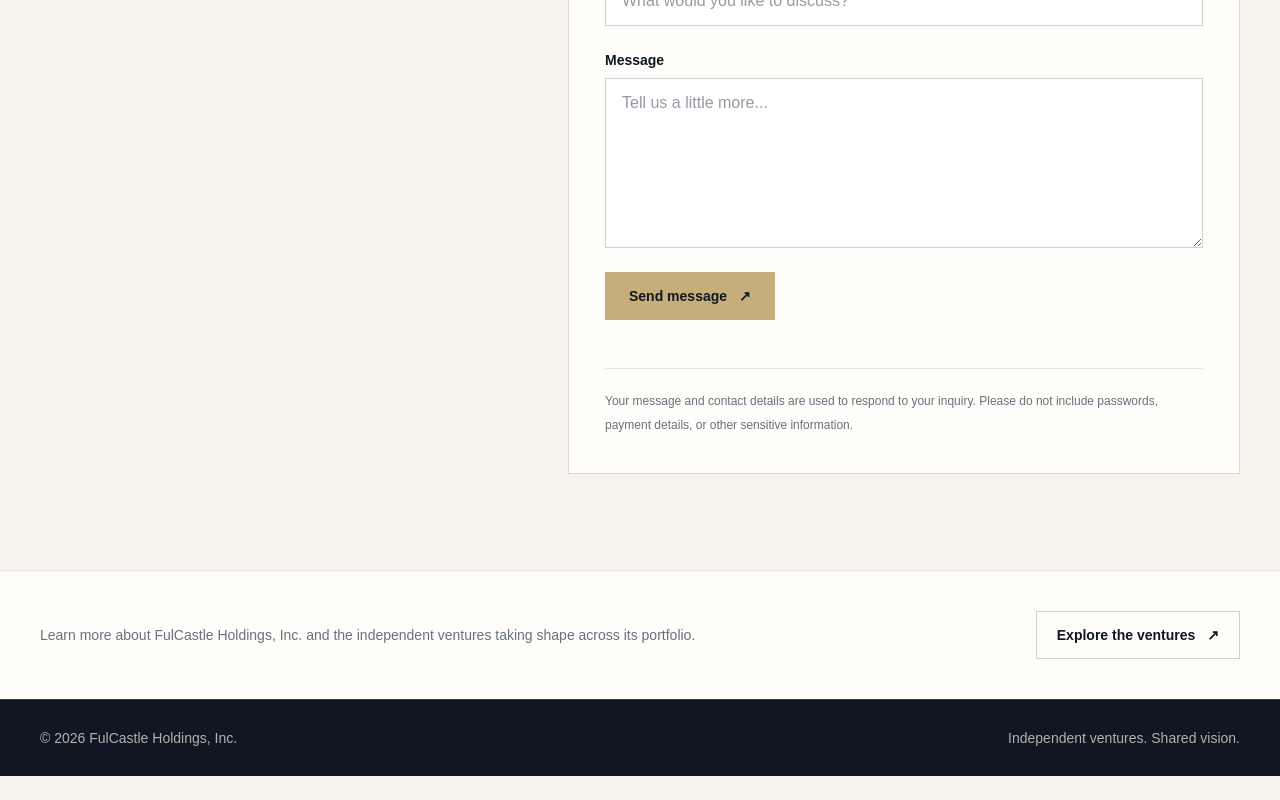
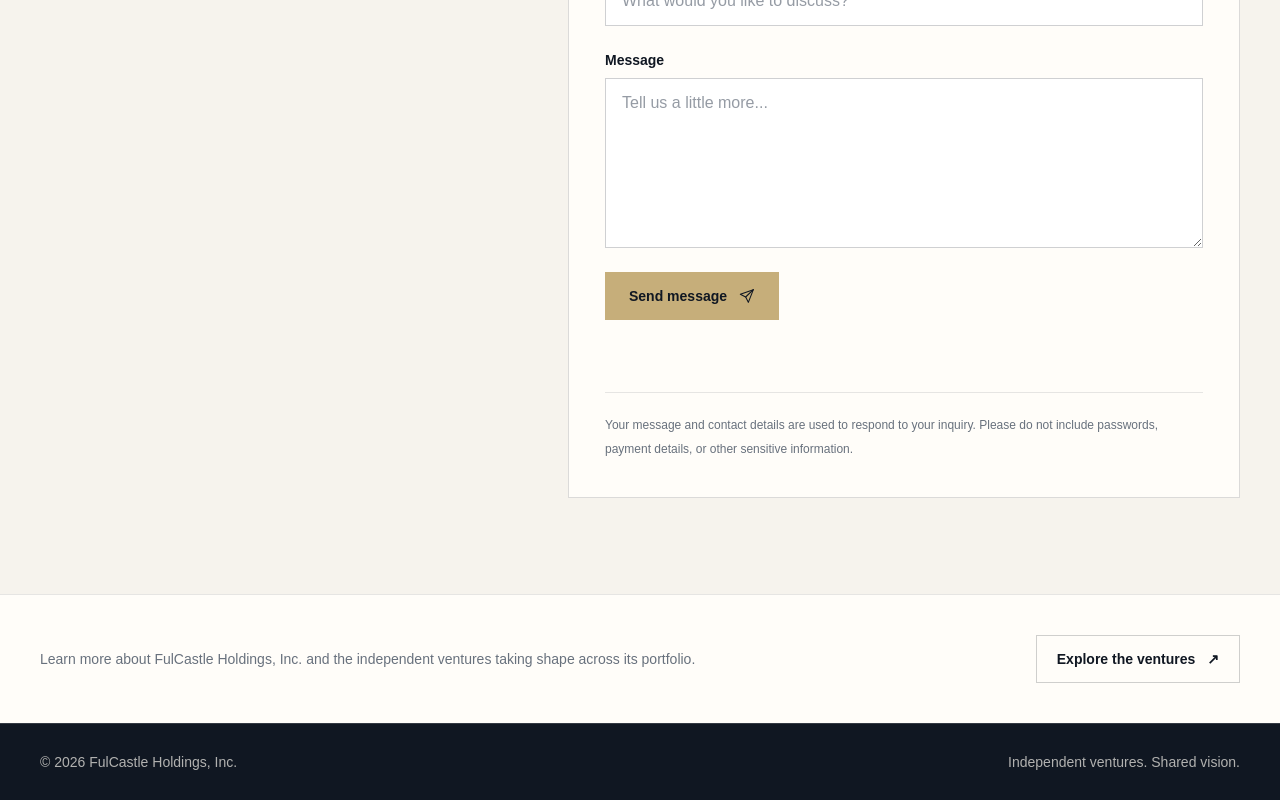
Before and after one commit to StarksDOOM/fulcastle-site, a Next.js app: page /contact in a window 1280 px wide. Shown: the part 1022-1822 px from the top of the page. Before the commit the page ends 1798 px from the top, so only its background shows below. Built offline with nearby package versions, Linux system fonts and the light colour scheme.

Commit message:
feat(contact): add accessible sending and sent button states

```diff
--- a/app/contact/contact-form.tsx
+++ b/app/contact/contact-form.tsx
@@ -6,6 +6,41 @@ type SubmissionState = "idle" | "sending" | "success" | "error";
 
 const fieldClassName =
   "mt-2 block min-h-12 w-full border border-graphite/20 bg-white px-4 py-3 text-base text-graphite placeholder:text-slate/70 focus:border-muted-gold focus:outline-2 focus:outline-offset-2 focus:outline-muted-gold";
+
+function PaperPlaneIcon() {
+  return (
+    <svg aria-hidden="true" className="h-4 w-4" fill="none" viewBox="0 0 24 24">
+      <path
+        d="M21.5 2.5 14 21.5l-4-8-8-4 19.5-7Z"
+        stroke="currentColor"
+        strokeLinecap="round"
+        strokeLinejoin="round"
+        strokeWidth="1.6"
+      />
+      <path
+        d="M21.5 2.5 10 13.5"
+        stroke="currentColor"
+        strokeLinecap="round"
+        strokeLinejoin="round"
+        strokeWidth="1.6"
+      />
+    </svg>
+  );
+}
+
+function CheckIcon() {
+  return (
+    <svg aria-hidden="true" className="h-4 w-4" fill="none" viewBox="0 0 24 24">
+      <path
+        d="m5 12 4.5 4.5L19 7"
+        stroke="currentColor"
+        strokeLinecap="round"
+        strokeLinejoin="round"
+        strokeWidth="2"
+      />
+    </svg>
+  );
+}
 
 export function ContactForm() {
   const [state, setState] = useState<SubmissionState>("idle");
@@ -117,15 +152,36 @@ export function ContactForm() {
       </div>
 
       <button
-        className="inline-flex min-h-12 items-center justify-center gap-3 bg-muted-gold px-6 py-3 text-sm font-semibold text-graphite transition-colors hover:brightness-95 focus-visible:outline-2 focus-visible:outline-offset-4 focus-visible:outline-muted-gold disabled:cursor-not-allowed disabled:opacity-60"
+        aria-busy={state === "sending"}
+        className="inline-flex min-h-12 items-center justify-center gap-3 bg-muted-gold px-6 py-3 text-sm font-semibold text-graphite transition-[filter,transform,background-color] duration-200 hover:brightness-95 focus-visible:outline-2 focus-visible:outline-offset-4 focus-visible:outline-muted-gold disabled:cursor-not-allowed disabled:opacity-60 motion-reduce:transition-none"
         disabled={state === "sending"}
         type="submit"
       >
-        {state === "sending" ? "Sending..." : "Send message"}
-        {state !== "sending" && <span aria-hidden="true">↗</span>}
+        {state === "sending" ? (
+          <>
+            Sending…
+            <span aria-hidden="true" className="motion-safe:animate-pulse">
+              <PaperPlaneIcon />
+            </span>
+          </>
+        ) : state === "success" ? (
+          <>
+            Sent!
+            <CheckIcon />
+          </>
+        ) : (
+          <>
+            Send message
+            <PaperPlaneIcon />
+          </>
+        )}
       </button>
 
-      <p aria-live="polite" className="text-sm leading-6" role="status">
+      <p
+        aria-live="polite"
+        className="min-h-6 text-sm leading-6"
+        role={state === "error" ? "alert" : "status"}
+      >
         {state === "success" && (
           <span className="text-emerald-800">
             Thanks for reaching out. Your message has been sent.
```
